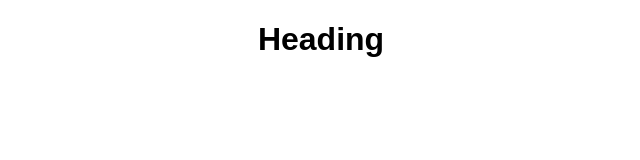
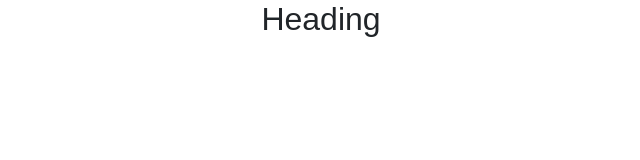
Before and after one commit to Akin0046/mtm6302-capstone-akin0046, a plain HTML site: page index.html in a window 1280 px wide. Shown: the whole page, without its empty margins (319-959 px from the left). Drawn offline with nearby package versions, Linux system fonts and the light colour scheme; a small style sheet from the web is missing.

Commit message:
adds bootstrap, font awesome & google font library

```diff
--- a/index.html
+++ b/index.html
@@ -1,11 +1,20 @@
 <!DOCTYPE html>
 <html lang="en">
+
 <head>
   <meta name="viewport" content="width=device-width, initial-scale=1">
   <title>Astronomy Picture of the Day</title>
+  <!-- Bootstrap CSS -->
+  <link href="https://cdn.jsdelivr.net/npm/bootstrap@5.3.0/dist/css/bootstrap.min.css" rel="stylesheet">
+  <!-- main CSS -->
+  <link rel="stylesheet" href="main.css">
+  <!-- font awesome -->
+  <link rel="stylesheet" href="https://cdnjs.cloudflare.com/ajax/libs/font-awesome/6.0.0/css/all.min.css"
+    integrity="sha384-ZvpUoO/+PpLXR1lu4jmpXWu80pZlYUAfxl5NsBMWOEPSjUn/6Z/hRTt8+pR6L4N2" crossorigin="anonymous">
+<!-- Google Fonts -->
+<link rel="stylesheet" href="https://fonts.googleapis.com/css2?family=Open+Sans:wght@400;700&display=swap">
+</head>
 
-  <link rel="stylesheet" href="main.css">
-</head>
 <body>
 
   <header>
@@ -14,4 +23,5 @@
 
 
 </body>
+
 </html>
```
